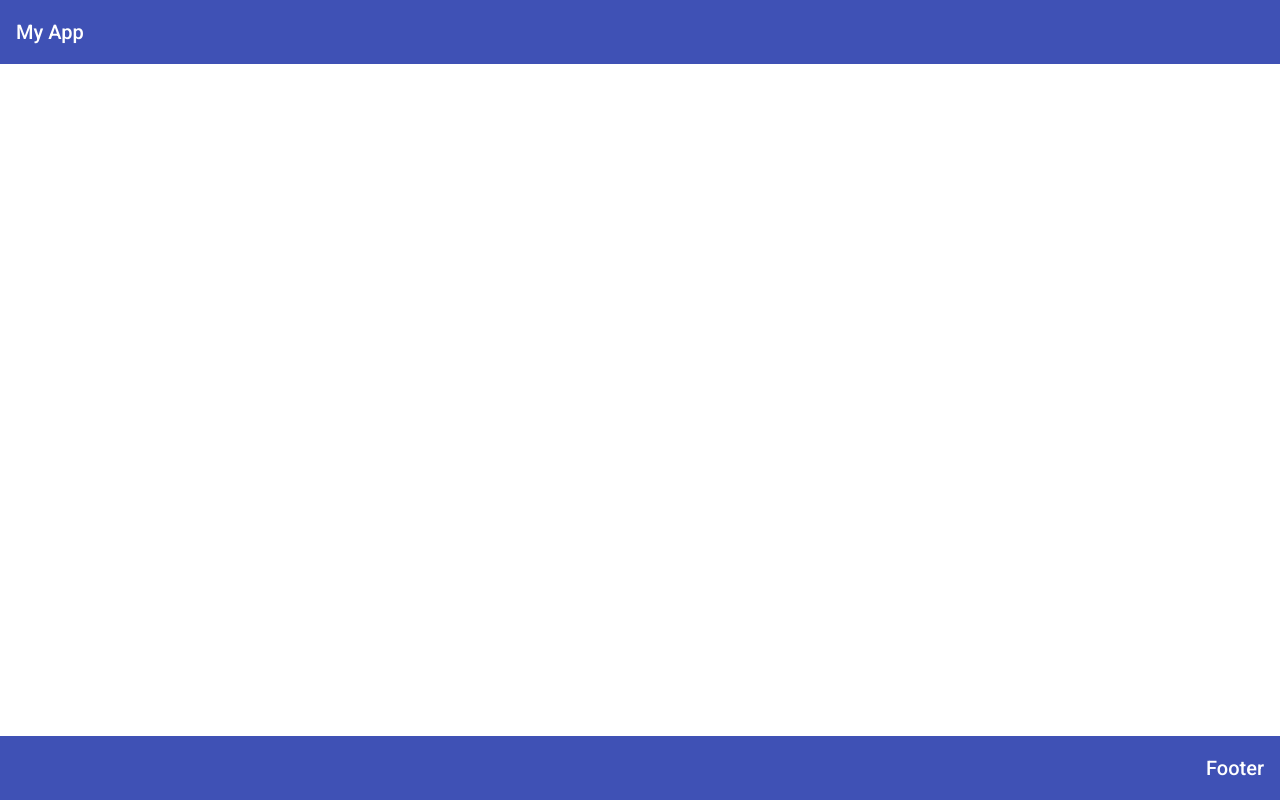
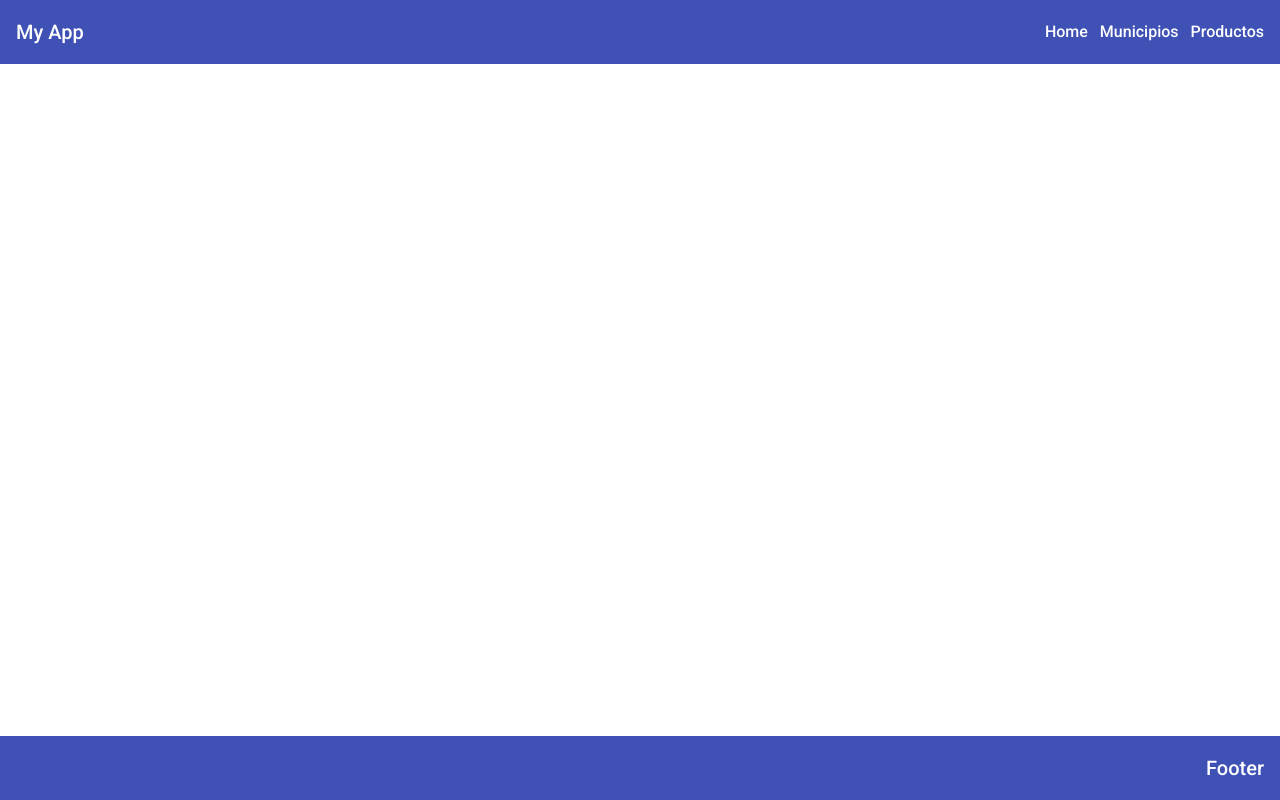
Before and after one commit to lesaygit/appAng, an Angular app: page / in a window 1280 px wide. Built offline with nearby package versions, Linux system fonts and the light colour scheme.

Commit message:
Creando menu de nav y Cambiando tamano a la Tabla Productos

```diff
--- a/src/app/components/navbar/navbar.component.html
+++ b/src/app/components/navbar/navbar.component.html
@@ -1,3 +1,10 @@
 <mat-toolbar color="primary">
-    <span>My App</span>
+    <div class="container">
+        <span>My App</span>
+            <div class="menu">
+                <a href="http://localhost:4200">Home</a>
+                <a href="http://localhost:4200/municipios">Municipios</a>
+                <a href="http://localhost:4200/productos">Productos</a>
+            </div>
+    </div>
 </mat-toolbar>
--- a/src/app/components/navbar/navbar.component.scss
+++ b/src/app/components/navbar/navbar.component.scss
@@ -0,0 +1,17 @@
+.container {
+    display: flex;
+    width: 100%;
+}
+
+.menu {
+    display: flex;
+    width: 100%;
+    justify-content: end;
+    gap: 12px;
+}
+
+.menu a {
+    text-decoration: none;
+    color: white;
+    font-size: 16px;
+}
--- a/src/app/components/productos/productos.component.scss
+++ b/src/app/components/productos/productos.component.scss
@@ -1,3 +1,11 @@
 :host {
     flex-grow: 1;
 }
+
+.container {
+    height: 100%;
+}
+
+table {
+    height: 100%;
+}
```
